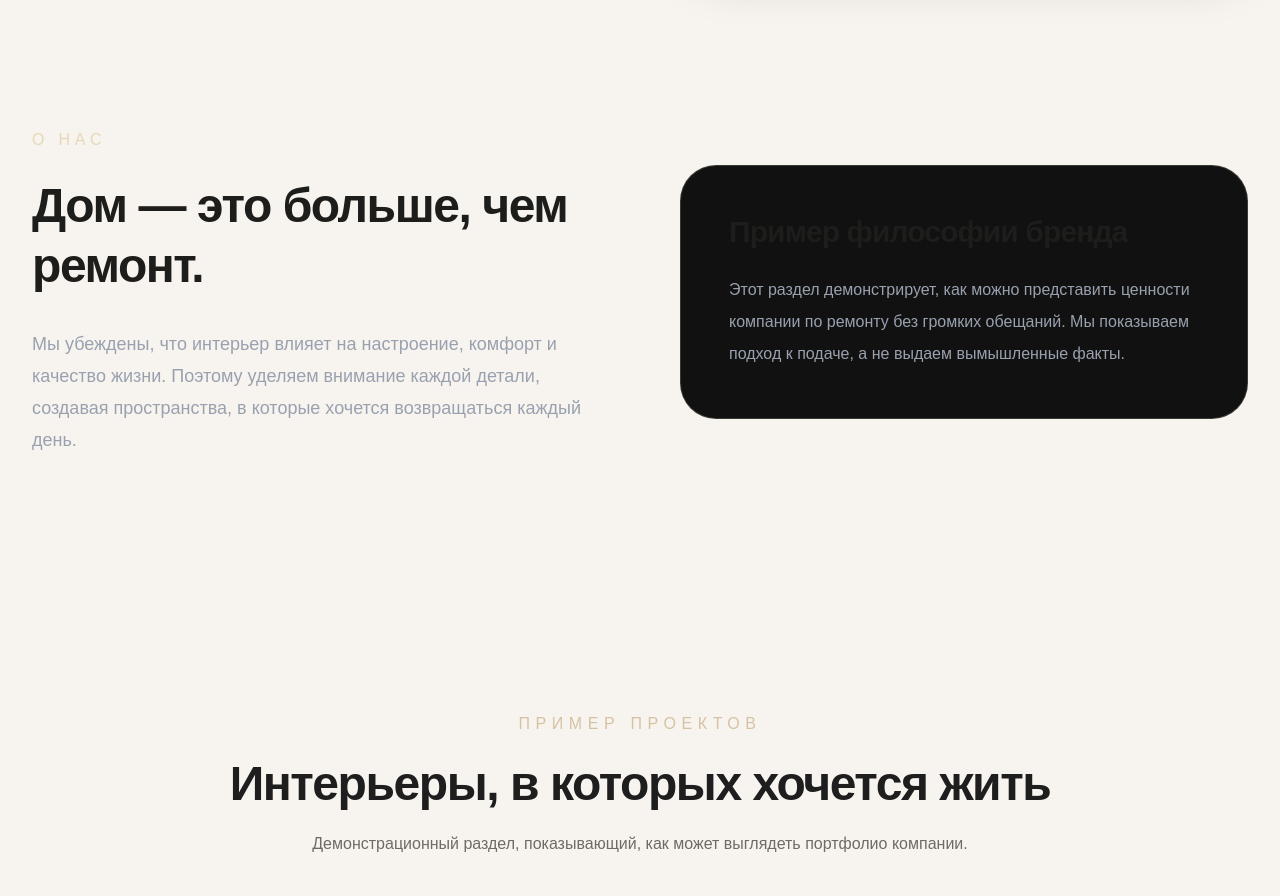
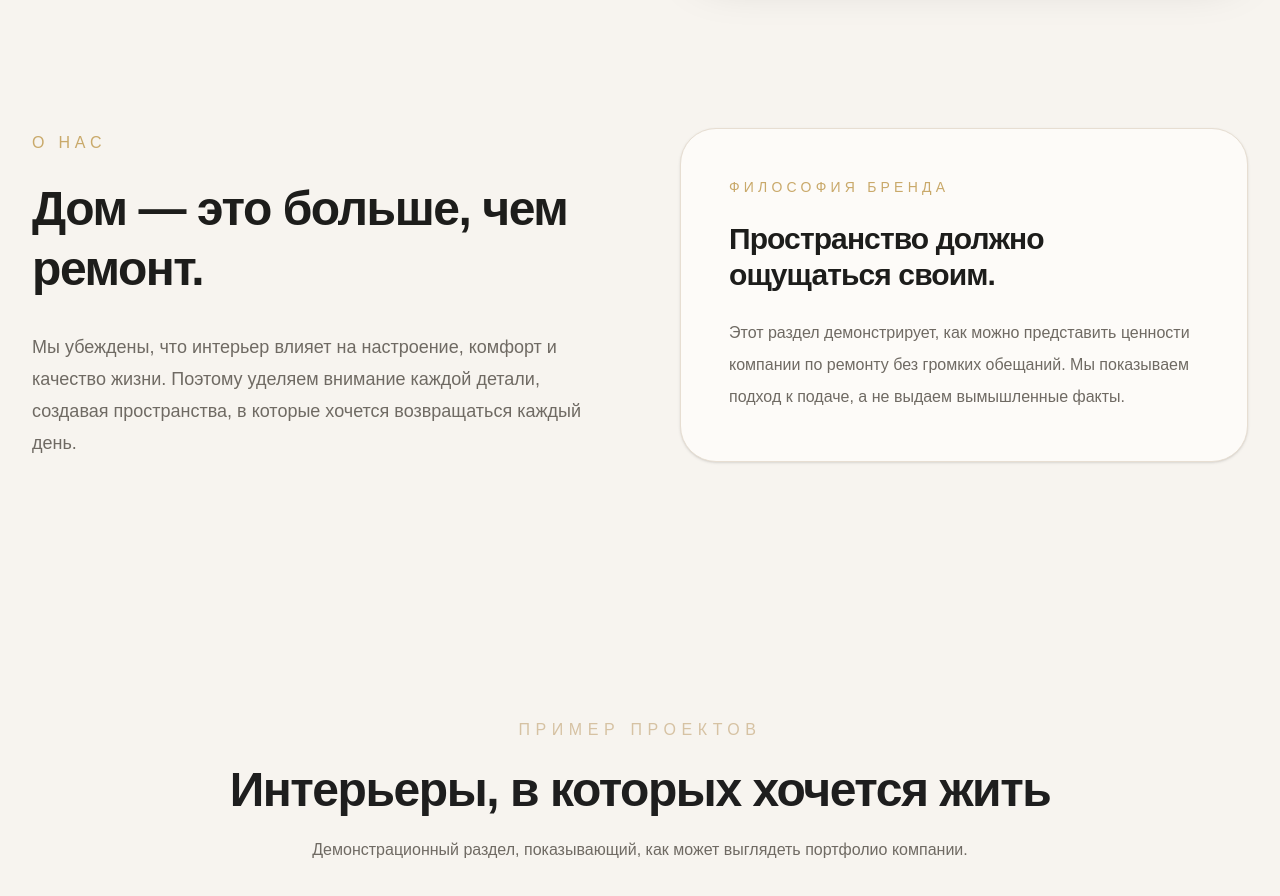
Before and after one commit to zakatovkirill2-hue/grm-digital, a Next.js app: page /luxhouse in a window 1280 px wide. Shown: the part 800-1696 px from the top of the page. Built offline with nearby package versions, Linux system fonts and the light colour scheme.

Commit message:
Fix Luxhouse philosophy section

```diff
--- a/app/components/Hero.tsx
+++ b/app/components/Hero.tsx
@@ -53,7 +53,7 @@ export default function Hero() {
   href="https://t.me/GRMdigital"
   target="_blank"
   rel="noopener noreferrer"
-  className="rounded-xl bg-green-500 px-8 py-4 font-semibold text-black transition hover:scale-105"
+  className="inline-flex whitespace-nowrap rounded-xl bg-green-500 px-8 py-4 font-semibold text-black transition hover:scale-105"
 >
   Обсудить проект
 </a>
--- a/app/luxhouse/components/Philosophy.tsx
+++ b/app/luxhouse/components/Philosophy.tsx
@@ -1,17 +1,18 @@
 export default function Philosophy() {
   return (
-   <section
-  id="#about"
-  className="mx-auto max-w-7xl px-8 py-32">
-
+    <section
+      id="about"
+      className="mx-auto max-w-7xl px-8 py-32"
+    >
       <div className="grid items-center gap-20 lg:grid-cols-2">
 
+        {/* Левая часть */}
         <div>
-          <p className="uppercase tracking-[0.3em] text-[#E7D7B5]">
+          <p className="uppercase tracking-[0.3em] text-[#C9A96A]">
             О нас
           </p>
 
-          <h2 className="mt-6 text-5xl font-bold leading-tight">
+          <h2 className="mt-6 text-5xl font-bold leading-tight text-[#1D1D1B]">
             Дом —
 
 
@@ -21,7 +22,7 @@ export default function Philosophy() {
             чем ремонт.
           </h2>
 
-          <p className="mt-8 text-lg leading-8 text-gray-400">
+          <p className="mt-8 max-w-xl text-lg leading-8 text-[#6F6A63]">
             Мы убеждены, что интерьер влияет на настроение,
             комфорт и качество жизни.
             Поэтому уделяем внимание каждой детали,
@@ -30,13 +31,21 @@ export default function Philosophy() {
           </p>
         </div>
 
-        <div className="rounded-[36px] border border-[#E7D7B5]/20 bg-[#111] p-12">
+        {/* Правая карточка */}
+        <div className="rounded-[36px] border border-[#E7DED2] bg-[#FDFBF8] p-12 shadow-sm transition duration-500 hover:-translate-y-1 hover:shadow-xl">
 
-          <h3 className="text-3xl font-semibold">
-            Пример философии бренда
+          <p className="text-sm uppercase tracking-[0.3em] text-[#C9A96A]">
+            Философия бренда
+          </p>
+
+          <h3 className="mt-6 text-3xl font-semibold text-[#1D1D1B]">
+            Пространство должно
+
+
+            ощущаться своим.
           </h3>
 
-          <p className="mt-6 leading-8 text-gray-400">
+          <p className="mt-6 leading-8 text-[#6F6A63]">
             Этот раздел демонстрирует,
             как можно представить ценности
             компании по ремонту без громких обещаний.
@@ -47,7 +56,6 @@ export default function Philosophy() {
         </div>
 
       </div>
-
     </section>
   );
 }
```
